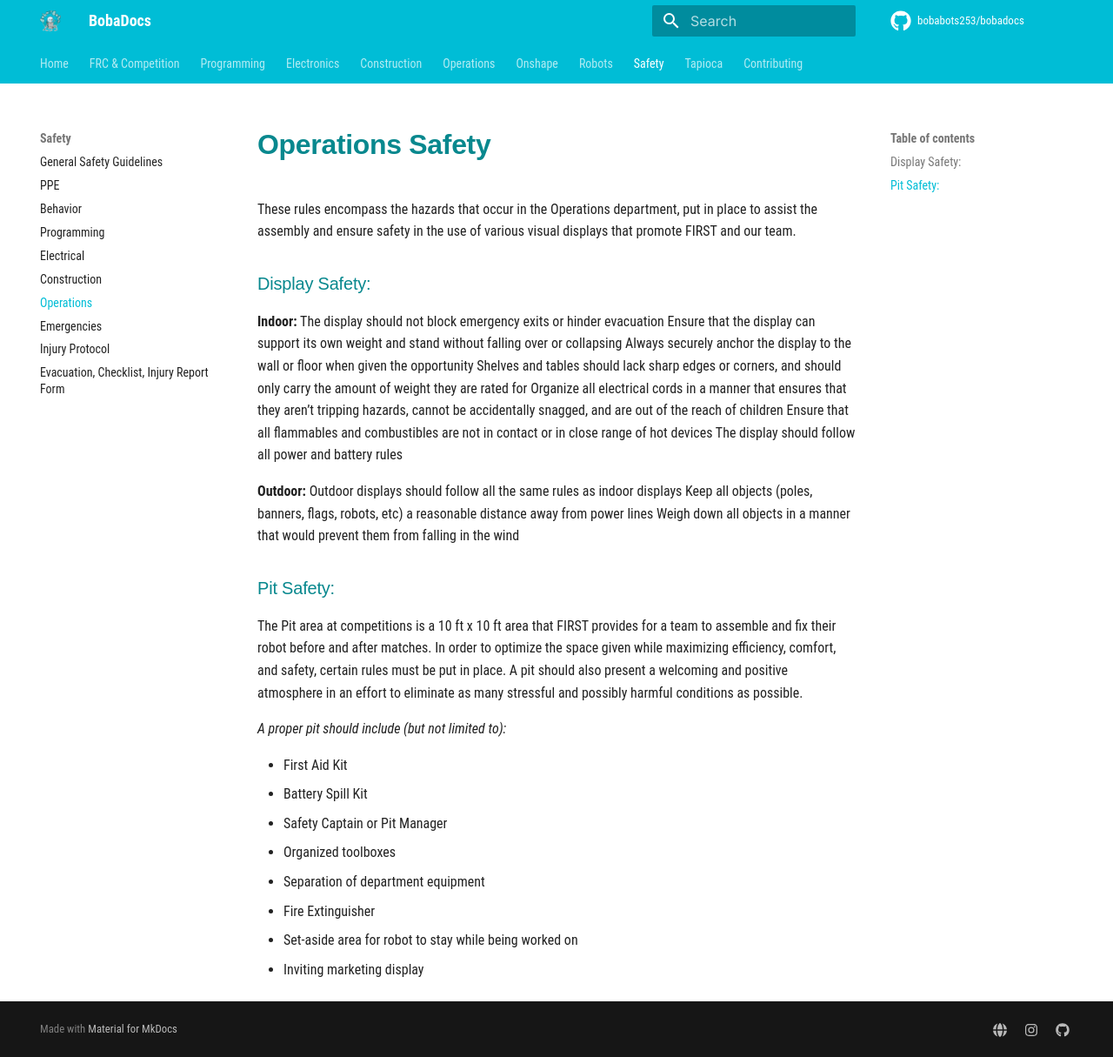
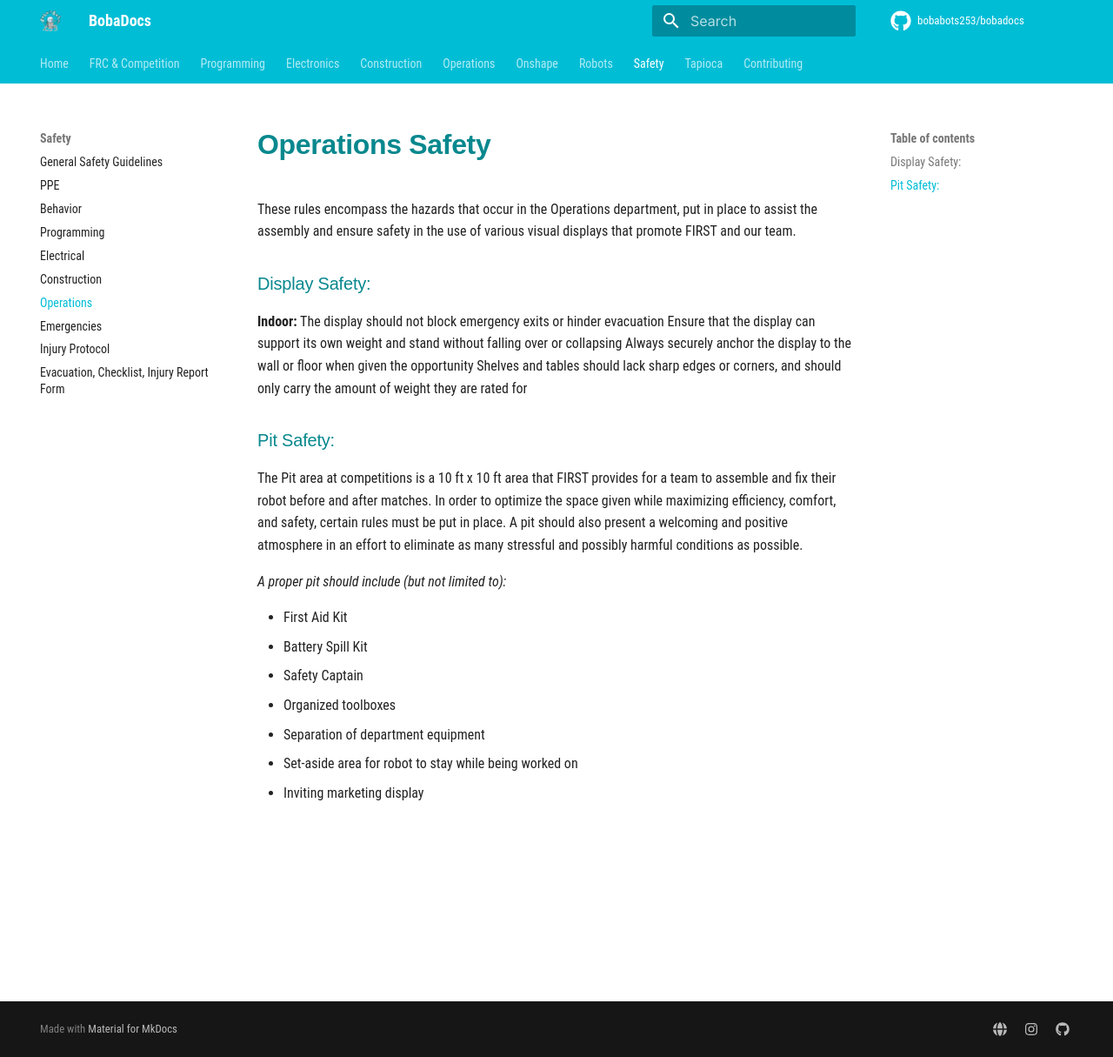
Before and after one commit to bobabots253/bobadocs, an MkDocs documentation site: the page built from docs/safety/operations.md, in a window 1280 px wide and 1215 px high. Shown: the whole window at 87% size. Built offline with MkDocs 1.6.1 and Material for MkDocs 9.7.7, drawn with Linux system fonts in a browser that asks for light colours; comment, search, counter and statistics services are not loaded.

Commit message:
Update operations.md

```diff
--- a/docs/safety/operations.md
+++ b/docs/safety/operations.md
@@ -9,14 +9,6 @@ The display should not block emergency exits or hinder evacuation
 Ensure that the display can support its own weight and stand without falling over or collapsing
 Always securely anchor the display to the wall or floor when given the opportunity
 Shelves and tables should lack sharp edges or corners, and should only carry the amount of weight they are rated for
-Organize all electrical cords in a manner that ensures that they aren’t tripping hazards, cannot be accidentally snagged, and are out of the reach of children
-Ensure that all flammables and combustibles are not in contact or in close range of hot devices
-The display should follow all power and battery rules
-
-**Outdoor:**
-Outdoor displays should follow all the same rules as indoor displays
-Keep all objects (poles, banners, flags, robots, etc) a reasonable distance away from power lines
-Weigh down all objects in a manner that would prevent them from falling in the wind
 
 ### Pit Safety:
 
@@ -26,9 +18,8 @@ The Pit area at competitions is a 10 ft x 10 ft area that FIRST provides for a t
 
 - First Aid Kit
 - Battery Spill Kit
-- Safety Captain or Pit Manager
+- Safety Captain
 - Organized toolboxes
 - Separation of department equipment
-- Fire Extinguisher
 - Set-aside area for robot to stay while being worked on
 - Inviting marketing display
```
